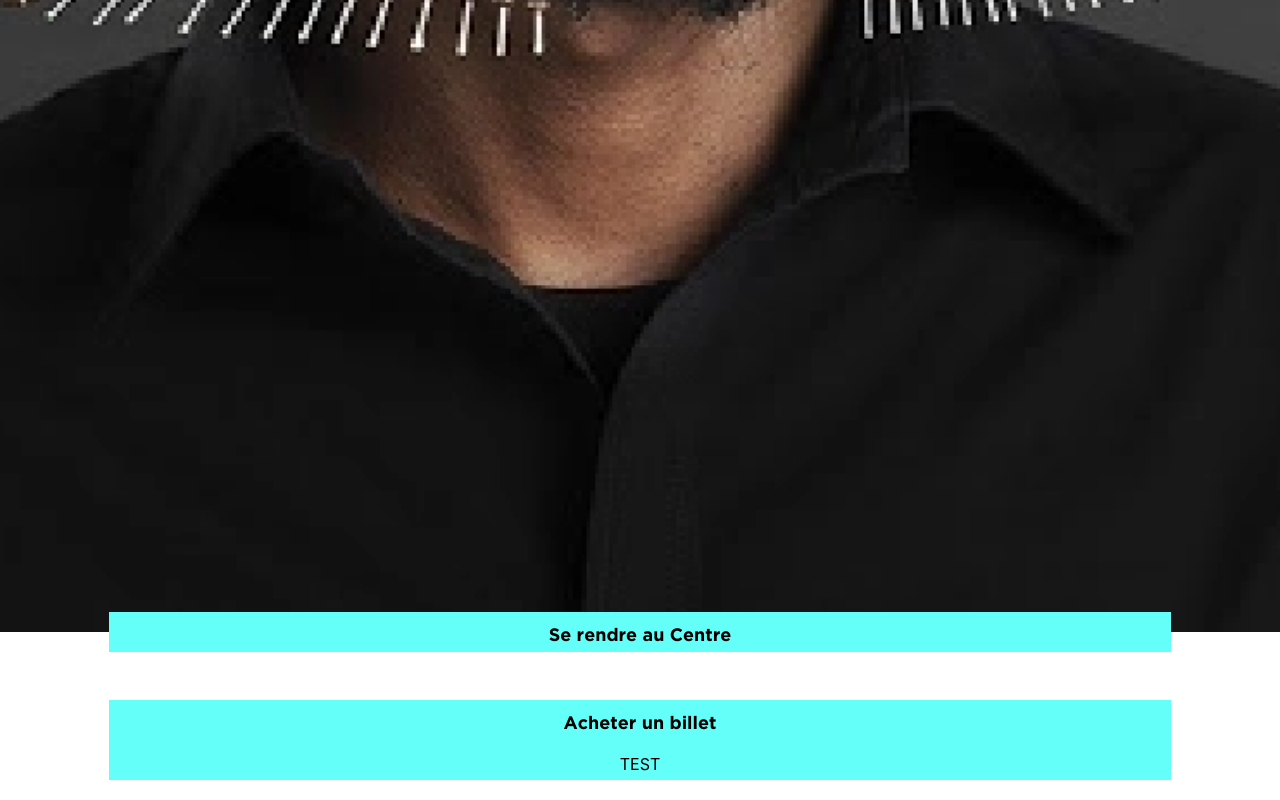
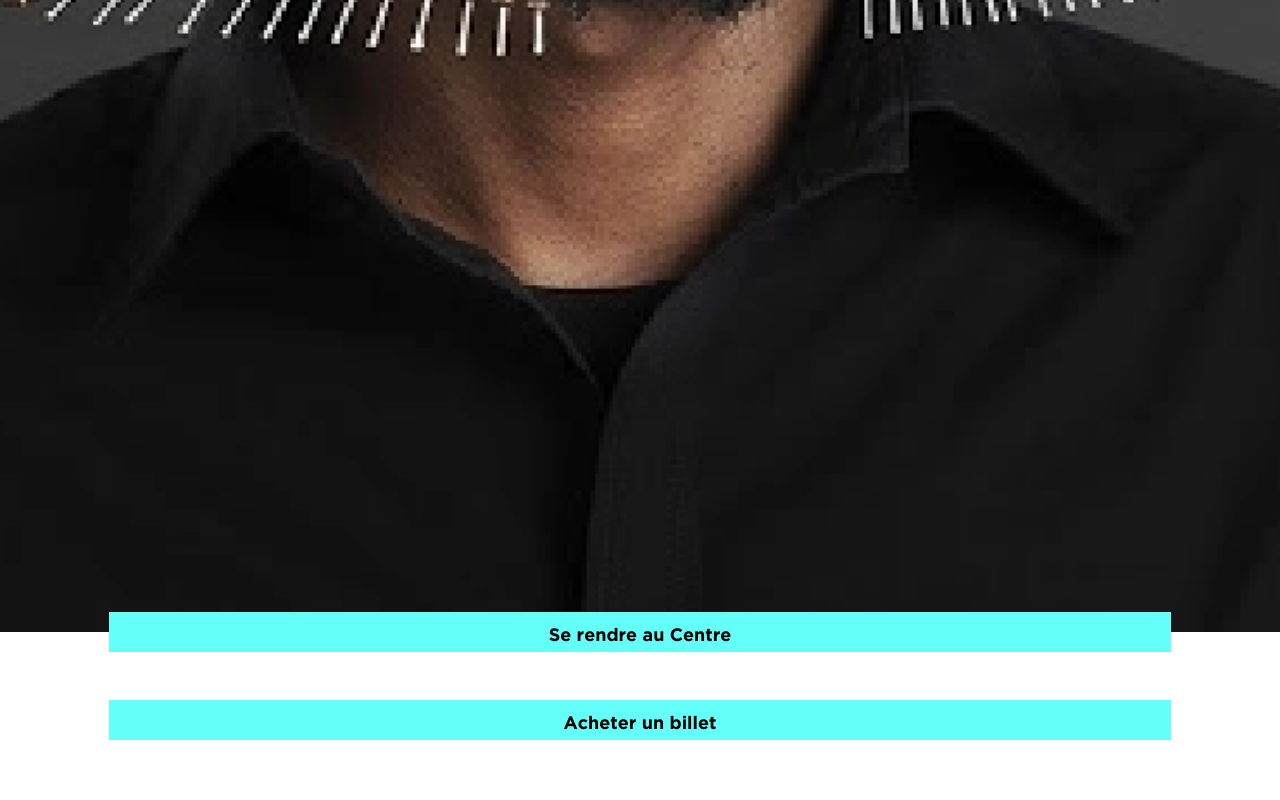
Before and after one commit to Mathieu33260/competition-m2, a Vue app: page /#/sonar in a window 1280 px wide. Shown: the part 1583-2383 px from the top of the page. After the commit the page ends 2343 px from the top, so only its background shows below. Built offline with nearby package versions, Linux system fonts and the light colour scheme.

Commit message:
fix text button

```diff
--- a/src/assets/style/main.css
+++ b/src/assets/style/main.css
@@ -11,4 +11,5 @@
 html, body {
     max-width: 100%;
     overflow-x: hidden;
+    font-family: 'Gotham';
 }
--- a/src/components/Sonar.vue
+++ b/src/components/Sonar.vue
@@ -11,7 +11,6 @@
                 <b-col cols="10" style="bottom: 20px">
                     <input @click="$router.push('/infos')" type="button" class="mb-5" style="background-color: #65FFF9; width: 100%; font: Bold 18px/20px Gotham; border: 0; height: 40px; padding-top: 10px" value="Se rendre au Centre">
                     <input type="button" style="background-color: #65FFF9; width: 100%; font: Bold 18px/20px Gotham; border: 0; height: 40px; padding-top: 10px" value="Acheter un billet">
-                    <input type="button" style="background-color: #65FFF9; width: 100%; border: 0; height: 40px; padding-top: 10px" value="TEST">
                 </b-col>
             </b-row>
         </template>
```
